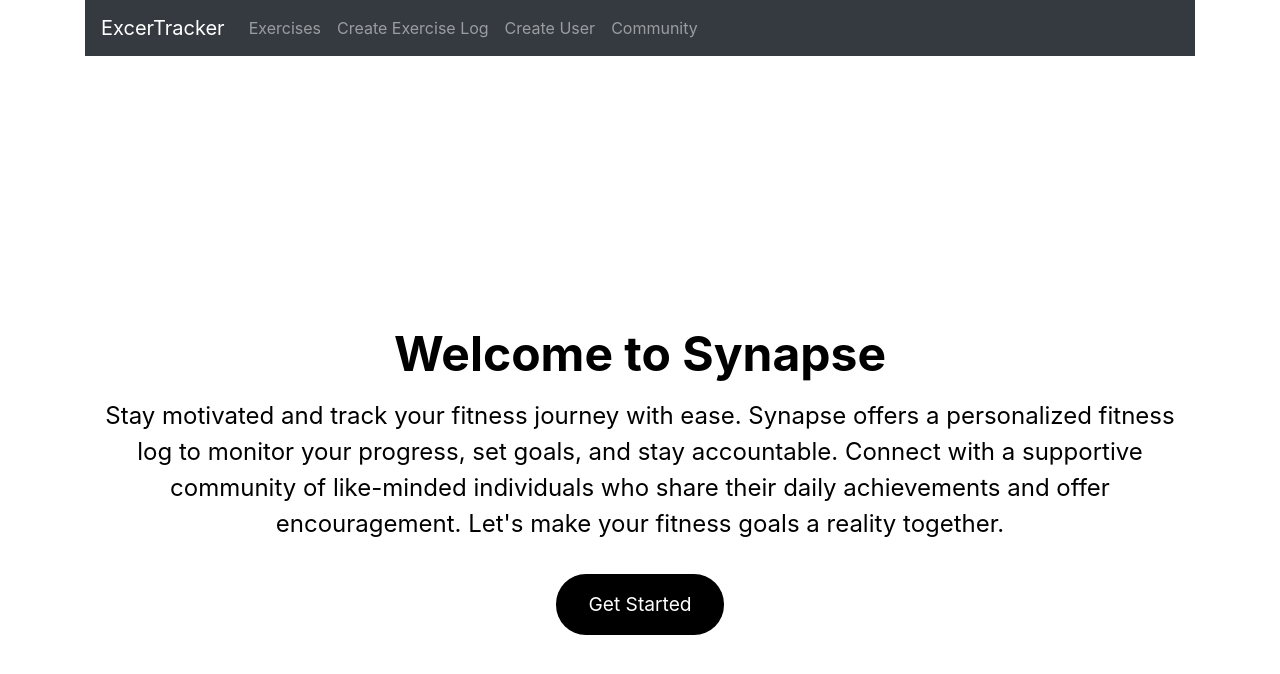
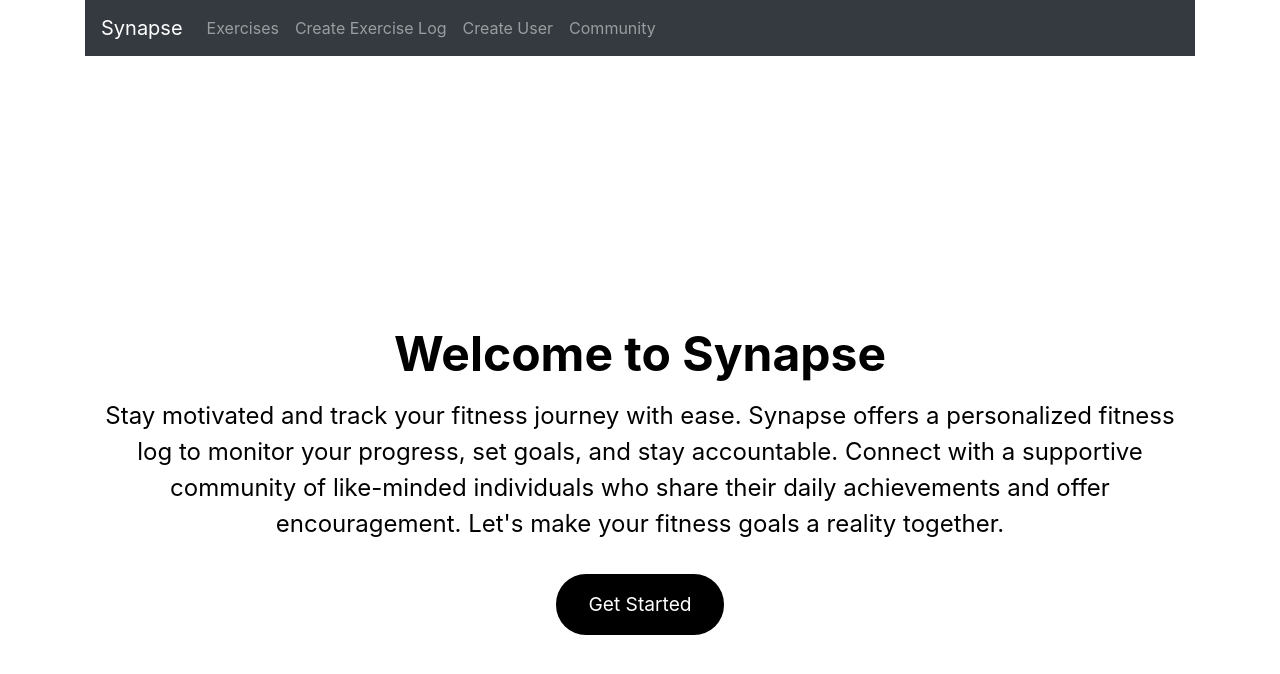
Before and after one commit to nehalalalala/Exercise-Tracker, a React (Create React App) app: page / in a window 1280 px wide. Shown: the top 674 px of the page. Built offline with nearby package versions, Linux system fonts and the light colour scheme.

Commit message:
Update navbar.component.js

```diff
--- a/src/components/navbar.component.js
+++ b/src/components/navbar.component.js
@@ -6,7 +6,7 @@ export default class Navbar extends Component {
   render() {
     return (
       <nav className="navbar navbar-dark bg-dark navbar-expand-lg">
-        <Link to="/" className="navbar-brand">ExcerTracker</Link>
+        <Link to="/" className="navbar-brand">Synapse</Link>
         <div className="collpase navbar-collapse">
         <ul className="navbar-nav mr-auto">
           <li className="navbar-item">
```
